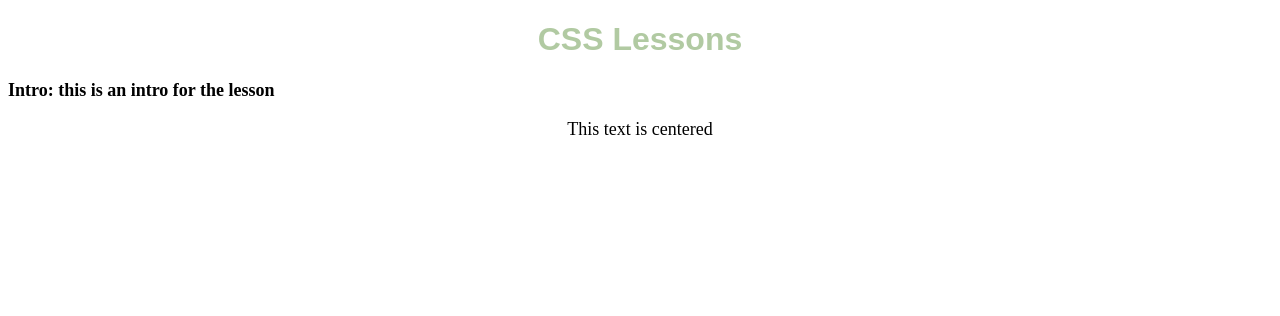
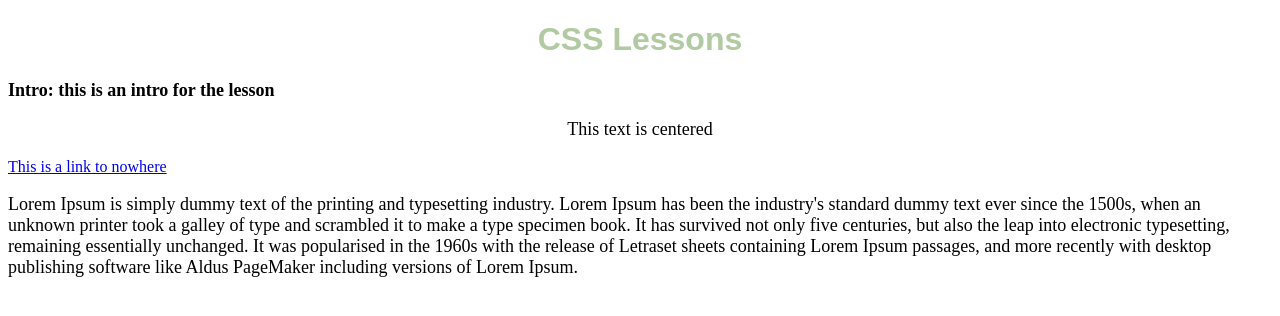
Before and after one commit to h2hallowdy/CSS-learning, a plain HTML site: page index.html in a window 1280 px wide. Drawn offline with Linux system fonts and the light colour scheme.

Commit message:
Learning lesson 4

```diff
--- a/index.html
+++ b/index.html
@@ -9,6 +9,8 @@
 		<h1 class="center">CSS Lessons</h1>
 		<p id="intro">Intro: this is an intro for the lesson</p>
 		<p class="center">This text is centered</p>
+		<a href="#">This is a link to nowhere</a>
+		<p>Lorem Ipsum is simply dummy text of the printing and typesetting industry. Lorem Ipsum has been the industry's standard dummy text ever since the 1500s, when an unknown printer took a galley of type and scrambled it to make a type specimen book. It has survived not only five centuries, but also the leap into electronic typesetting, remaining essentially unchanged. It was popularised in the 1960s with the release of Letraset sheets containing Lorem Ipsum passages, and more recently with desktop publishing software like Aldus PageMaker including versions of Lorem Ipsum.</p>
 
 	</body>
 </html>
```
